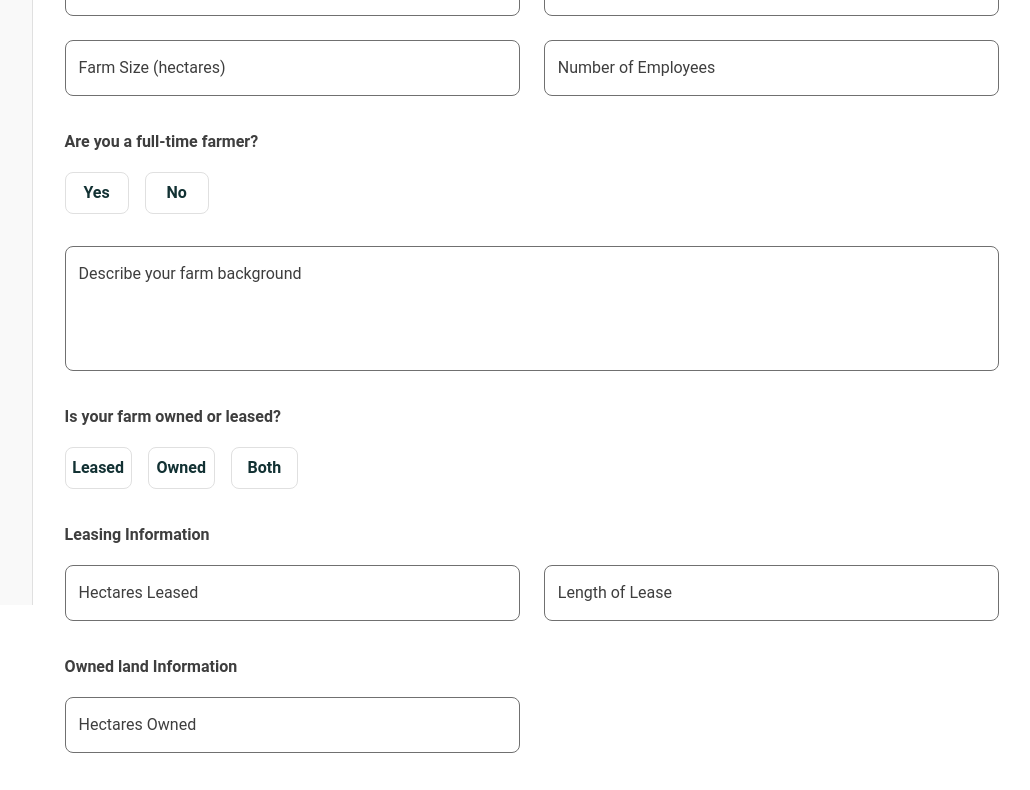
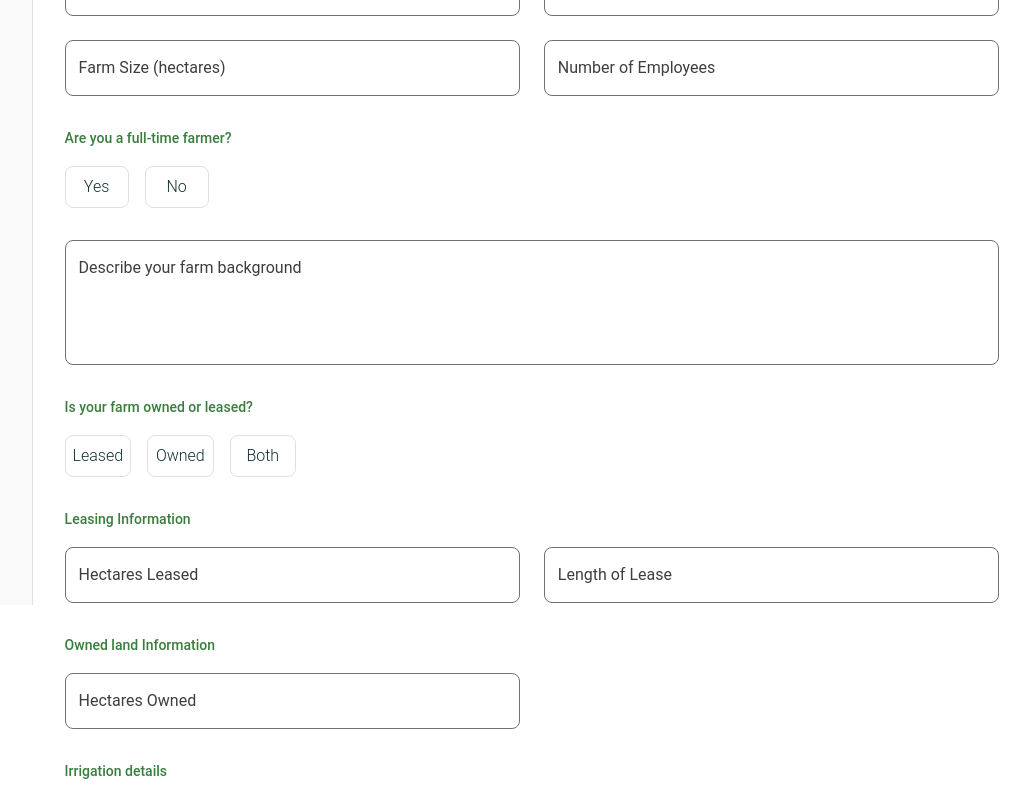
Before and after one commit to RileyManda/user-journey, a React (Vite) app: page /application in a window 1280 px wide. Shown: the part 380-1170 px from the top of the page, without its empty margins (233-1263 px from the left). Built offline with nearby package versions, Linux system fonts and the light colour scheme.

Commit message:
Yypography variant fixes

```diff
--- a/src/components/FarmForm.tsx
+++ b/src/components/FarmForm.tsx
@@ -63,7 +63,7 @@ const FarmForm = ({
         <TextField label="Number of Employees" variant="outlined" fullWidth />
       </Box>
 
-      <Typography variant="subtitle1" sx={{ marginBottom: 2 }}>
+      <Typography variant="subtitle2" sx={{ marginBottom: 2 }}>
         Are you a full-time farmer?
       </Typography>
       <ToggleButtonGroup
@@ -84,6 +84,7 @@ const FarmForm = ({
             border: "1px solid #E0E0E0",
             borderRadius: "8px",
             "&:hover": { backgroundColor: "#3A7D3E", color: "#FFFFFF" },
+            fontWeight: "light",
           }}
         >
           Yes
@@ -100,6 +101,7 @@ const FarmForm = ({
             border: "1px solid #E0E0E0",
             borderRadius: "8px",
             "&:hover": { backgroundColor: "#3A7D3E", color: "#FFFFFF" },
+            fontWeight: "light",
           }}
         >
           No
@@ -114,7 +116,7 @@ const FarmForm = ({
         fullWidth
         sx={{ marginBottom: 4 }}
       />
-      <Typography variant="subtitle1" sx={{ marginBottom: 2 }}>
+      <Typography variant="subtitle2" sx={{ marginBottom: 2 }}>
         Is your farm owned or leased?
       </Typography>
       <ToggleButtonGroup
@@ -135,6 +137,7 @@ const FarmForm = ({
             border: "1px solid #E0E0E0",
             borderRadius: "8px",
             "&:hover": { backgroundColor: "#3A7D3E", color: "#FFFFFF" },
+            fontWeight: "light",
           }}
         >
           Leased
@@ -152,6 +155,7 @@ const FarmForm = ({
             border: "1px solid #E0E0E0",
             borderRadius: "8px",
             "&:hover": { backgroundColor: "#3A7D3E", color: "#FFFFFF" },
+            fontWeight: "light",
           }}
         >
           Owned
@@ -168,26 +172,27 @@ const FarmForm = ({
             border: "1px solid #E0E0E0",
             borderRadius: "8px",
             "&:hover": { backgroundColor: "#3A7D3E", color: "#FFFFFF" },
+            fontWeight: "light",
           }}
         >
           Both
         </Button>
       </ToggleButtonGroup>
-      <Typography variant="subtitle1" sx={{ marginBottom: 2 }}>
+      <Typography variant="subtitle2" sx={{ marginBottom: 2 }}>
         Leasing Information
       </Typography>
       <Box sx={{ display: "grid", gridTemplateColumns: "1fr 1fr", gap: 3 }}>
         <TextField label="Hectares Leased" variant="outlined" fullWidth />
         <TextField label="Length of Lease" variant="outlined" fullWidth />
       </Box>
-      <Typography variant="subtitle1" sx={{ marginBottom: 2, marginTop: 4 }}>
+      <Typography variant="subtitle2" sx={{ marginBottom: 2, marginTop: 4 }}>
         Owned land Information
       </Typography>
       <Box sx={{ display: "grid", gridTemplateColumns: "1fr 1fr", gap: 3 }}>
         <TextField label="Hectares Owned" variant="outlined" fullWidth />
       </Box>
 
-      <Typography variant="subtitle1" sx={{ marginBottom: 2, marginTop: 4 }}>
+      <Typography variant="subtitle2" sx={{ marginBottom: 2, marginTop: 4 }}>
         Irrigation details
       </Typography>
       <Box sx={{ display: "grid", gridTemplateColumns: "1fr 1fr", gap: 3 }}>
@@ -202,6 +207,7 @@ const FarmForm = ({
           textTransform: "none",
           backgroundColor: "#3A7D3E",
           "&:hover": { backgroundColor: "#2E6732" },
+
         }}
         onClick={handleNextClick}
       >
```
Lines whose indentation alone changed are shown as unchanged.
